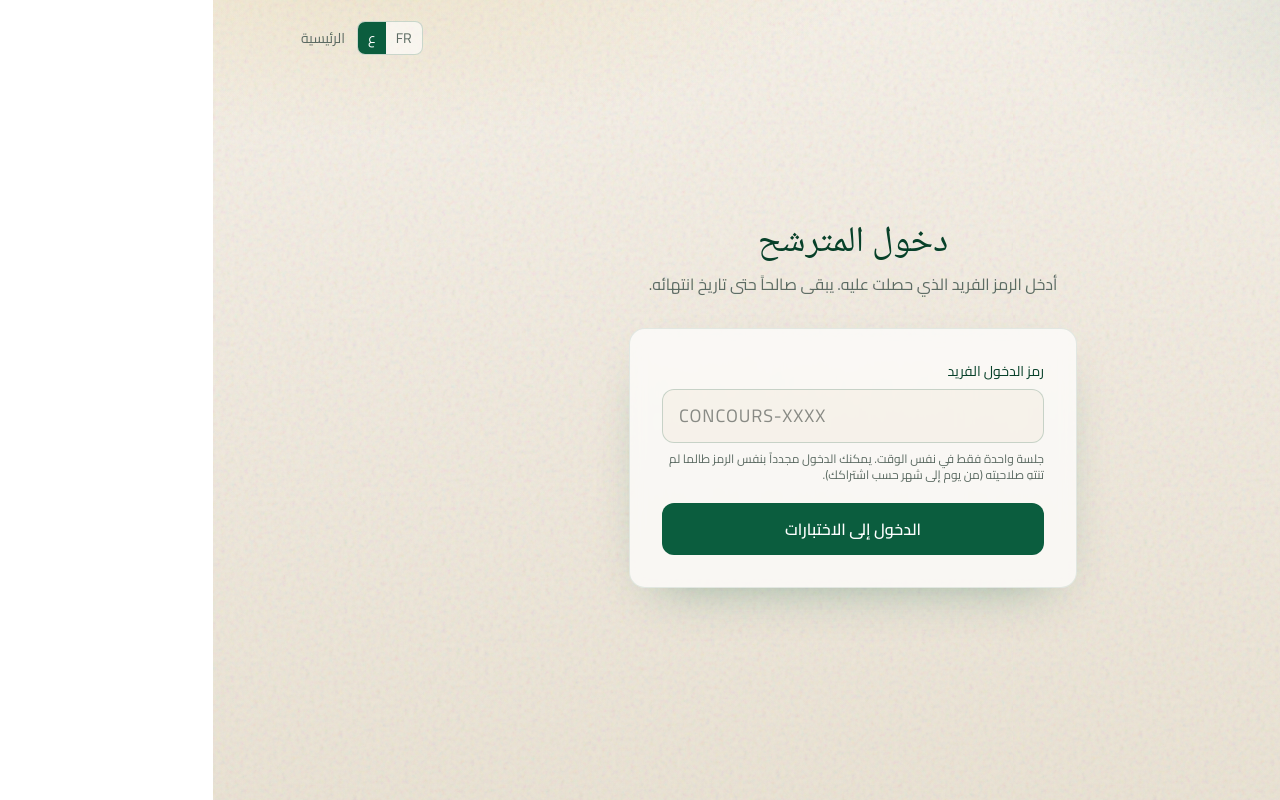
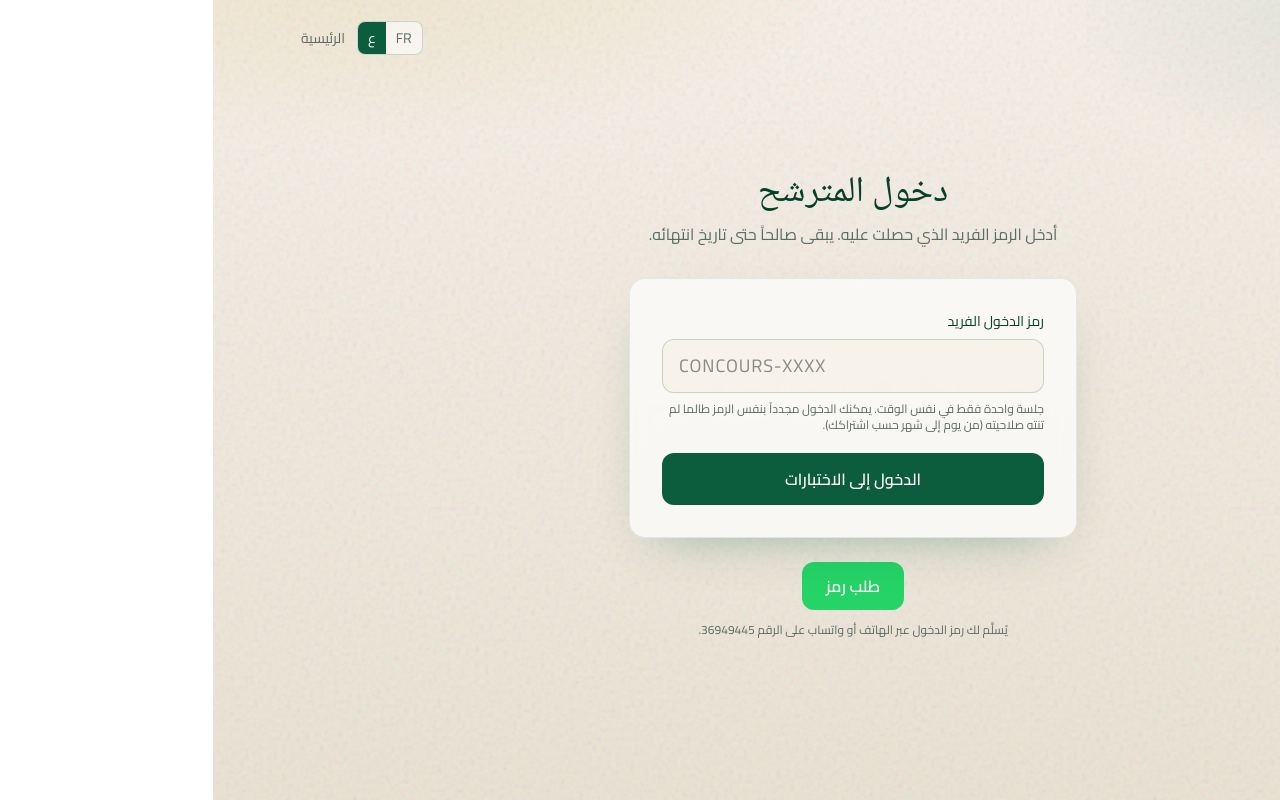
Before and after one commit to emine2esen/tahdir, a React (Vite) app in the folder client/: page /connexion in a window 1280 px wide. Built offline with nearby package versions, Linux system fonts and the light colour scheme.

Commit message:
first commit

```diff
--- a/client/src/i18n/translations.js
+++ b/client/src/i18n/translations.js
@@ -46,6 +46,9 @@ export const translations = {
         "Saisissez votre code d'accès pour ouvrir votre session d'entraînement.",
       accessExams: 'Accéder aux épreuves',
       footer: 'Tahdir — Préparation aux concours · Mauritanie',
+      requestCode: 'Demander un code',
+      requestCodeNotice:
+        "Le code d'accès vous est fourni par téléphone ou sur WhatsApp au 36949445.",
     },
     dev: {
       label: 'Développeur',
@@ -239,6 +242,8 @@ export const translations = {
       readyText: 'أدخل رمز الدخول لفتح جلسة التدريب الخاصة بك.',
       accessExams: 'الدخول إلى الاختبارات',
       footer: 'تَحضير — التحضير للمسابقات · موريتانيا',
+      requestCode: 'طلب رمز',
+      requestCodeNotice: 'يُسلَّم لك رمز الدخول عبر الهاتف أو واتساب على الرقم 36949445.',
     },
     dev: {
       label: 'المطوّر',
--- a/client/src/pages/Home.jsx
+++ b/client/src/pages/Home.jsx
@@ -4,6 +4,8 @@ import { api, setCandidateToken } from '../api';
 import { useLang } from '../i18n/LanguageContext';
 import LangSwitcher from '../components/LangSwitcher';
 import DevContact from '../components/DevContact';
+
+const CODE_WHATSAPP = '22236949445';
 
 export default function Home() {
   const navigate = useNavigate();
@@ -82,7 +84,18 @@ export default function Home() {
               >
                 {t('home.enterCode')}
               </Link>
+              <a
+                href={`https://wa.me/${CODE_WHATSAPP}`}
+                target="_blank"
+                rel="noopener noreferrer"
+                className="inline-flex items-center justify-center gap-2 rounded-xl bg-[#25D366] text-white font-semibold px-7 py-3.5 hover:brightness-105 transition"
+              >
+                {t('home.requestCode')}
+              </a>
             </div>
+            <p className="animate-fade-up-delay-2 text-xs text-muted mt-4 max-w-md mx-auto">
+              {t('home.requestCodeNotice')}
+            </p>
           </div>
         </section>
 
--- a/client/src/pages/Login.jsx
+++ b/client/src/pages/Login.jsx
@@ -3,6 +3,8 @@ import { Link, useNavigate } from 'react-router-dom';
 import { api, setCandidateToken } from '../api';
 import { useLang } from '../i18n/LanguageContext';
 import LangSwitcher from '../components/LangSwitcher';
+
+const CODE_WHATSAPP = '22236949445';
 
 export default function Login() {
   const navigate = useNavigate();
@@ -89,6 +91,20 @@ export default function Login() {
               {loading ? t('login.loading') : t('login.submit')}
             </button>
           </form>
+
+          <div className="text-center mt-6">
+            <a
+              href={`https://wa.me/${CODE_WHATSAPP}`}
+              target="_blank"
+              rel="noopener noreferrer"
+              className="inline-flex items-center justify-center gap-2 rounded-xl bg-[#25D366] text-white font-semibold px-6 py-3 hover:brightness-105 transition"
+            >
+              {t('home.requestCode')}
+            </a>
+            <p className="text-xs text-muted mt-3 max-w-sm mx-auto">
+              {t('home.requestCodeNotice')}
+            </p>
+          </div>
         </div>
       </main>
     </div>
```
